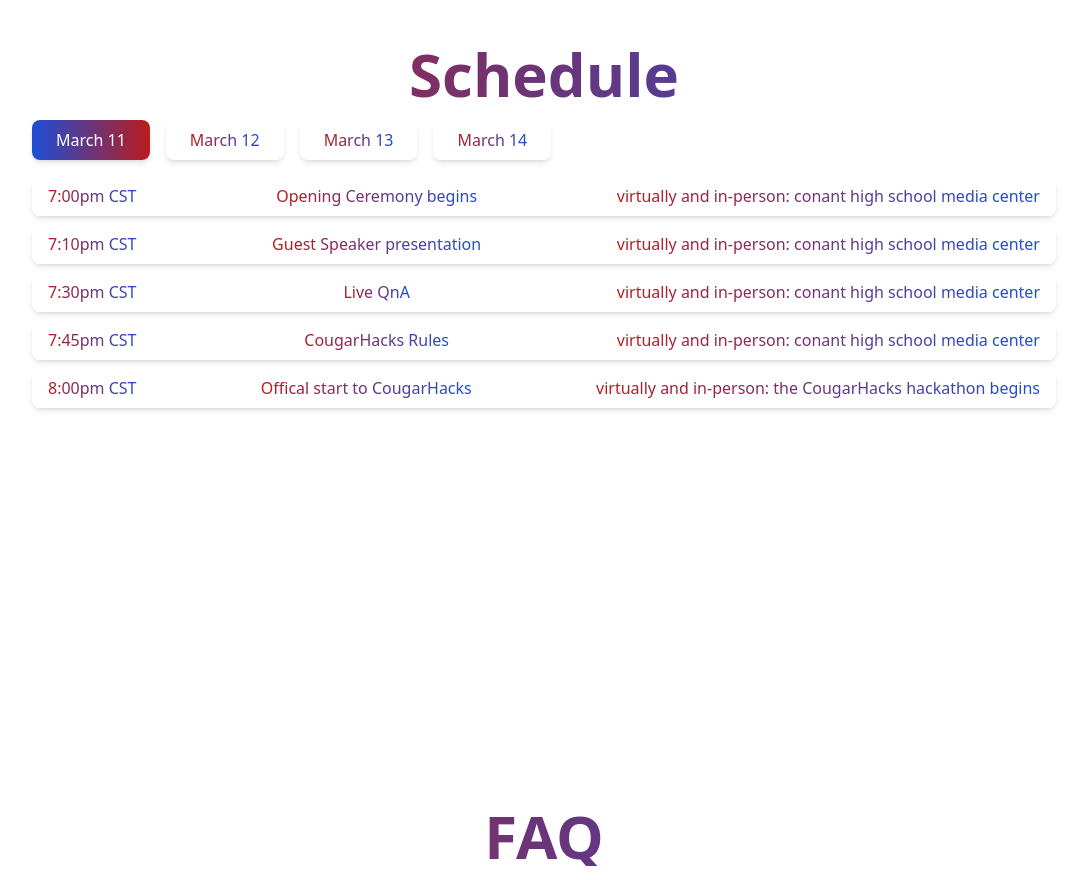
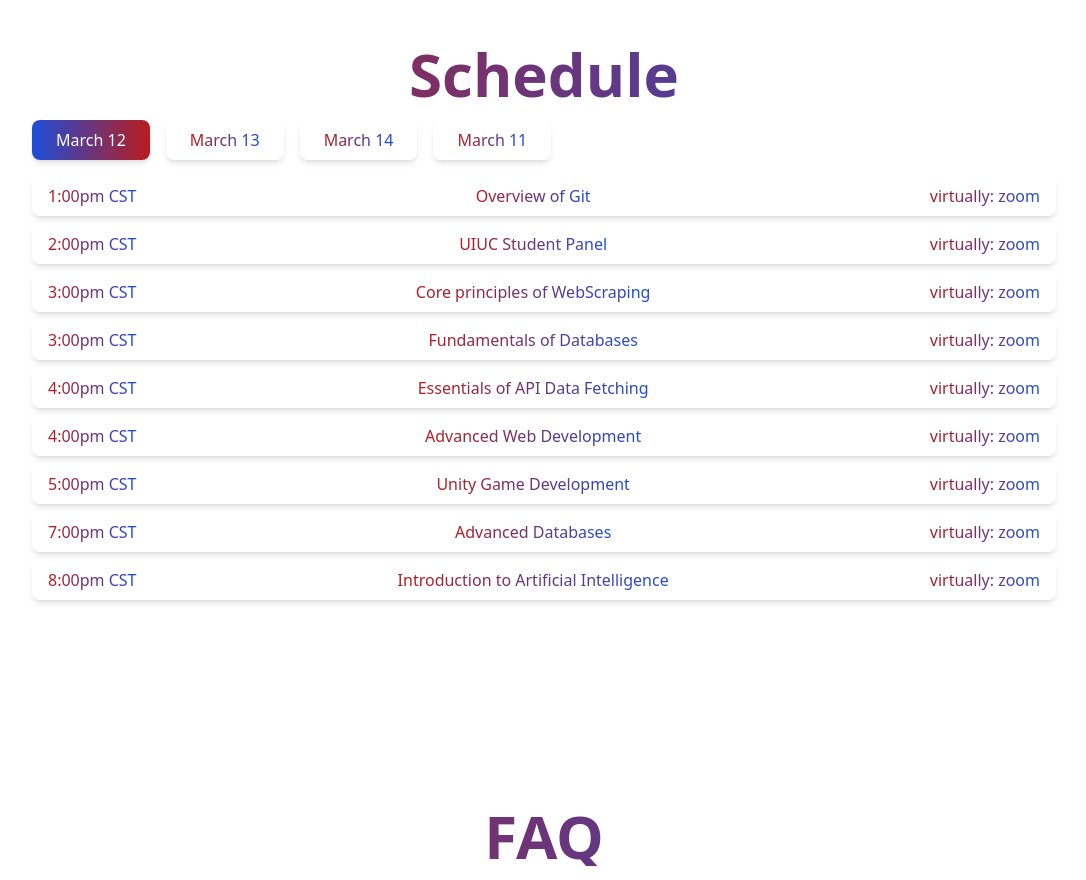
Before and after one commit to Socksham/hack211, a React (Create React App) app: page / in a window 1280 px wide. Shown: the part 2420-3300 px from the top of the page, without its empty margins (96-1182 px from the left). Built offline with nearby package versions, Linux system fonts and the light colour scheme.

Commit message:
Show 3/12 Schedule

```diff
--- a/src/components/Schedule.js
+++ b/src/components/Schedule.js
@@ -6,18 +6,10 @@
 const Schedule = ({ daref, refInView }) => {
 
     const animated = useRef(false)
-    const [scheduleDays, setScheduleDays] = useState(["March 11", "March 12", "March 13", "March 14"])
+    const [scheduleDays, setScheduleDays] = useState(["March 12", "March 13", "March 14", "March 11"])
     const [num, setNum] = useState(0)
     const [scheduleTimes, setScheduleTimes] = useState([
-        {
-            times: [
-                { time: "7:00pm CST", event: "Opening Ceremony begins", location: "virtually and in-person: conant high school media center" },
-                { time: "7:10pm CST", event: "Guest Speaker presentation", location: "virtually and in-person: conant high school media center" },
-                { time: "7:30pm CST", event: "Live QnA", location: "virtually and in-person: conant high school media center" },
-                { time: "7:45pm CST", event: "CougarHacks Rules", location: "virtually and in-person: conant high school media center" },
-                { time: "8:00pm CST", event: "Offical start to CougarHacks", location: " virtually and in-person: the CougarHacks hackathon begins " },
-            ]
-        },
+
         {
             times: [
                 { time: "1:00pm CST", event: "Overview of Git", location: "virtually: zoom" },
@@ -42,6 +34,15 @@
             times: [
                 { time: "7:00pm CST", event: "Award Ceremony Begins", location: " virtually and in-person: conant high school media center" },
                 { time: "8:00pm CST", event: "Award Ceremony Concludes: Thanks for attending!", location: " virtually and in-person: conant high school media center" }
+            ]
+        },
+        {
+            times: [
+                { time: "7:00pm CST", event: "Opening Ceremony begins", location: "virtually and in-person: conant high school media center" },
+                { time: "7:10pm CST", event: "Guest Speaker presentation", location: "virtually and in-person: conant high school media center" },
+                { time: "7:30pm CST", event: "Live QnA", location: "virtually and in-person: conant high school media center" },
+                { time: "7:45pm CST", event: "CougarHacks Rules", location: "virtually and in-person: conant high school media center" },
+                { time: "8:00pm CST", event: "Offical start to CougarHacks", location: " virtually and in-person: the CougarHacks hackathon begins " },
             ]
         }
     ])
```
